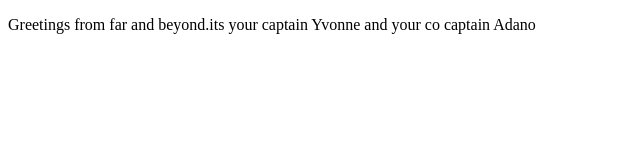
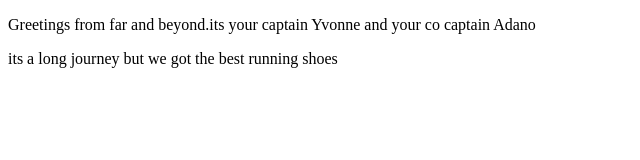
Before and after one commit to Gaks98/my-first-webpage, a plain HTML site: page my-first-webpage.html in a window 1280 px wide. Shown: the whole page, without its empty margins (0-640 px from the left). Drawn offline with Linux system fonts and the light colour scheme.

Commit message:
third structure change

```diff
--- a/my-first-webpage.html
+++ b/my-first-webpage.html
@@ -5,5 +5,6 @@
   </head>
   <body>
     <p>Greetings from far and beyond.its your captain Yvonne and your co captain Adano </p>
+    <p>its a long journey but we got the best running shoes </p>
   </body>
 </html>
```
